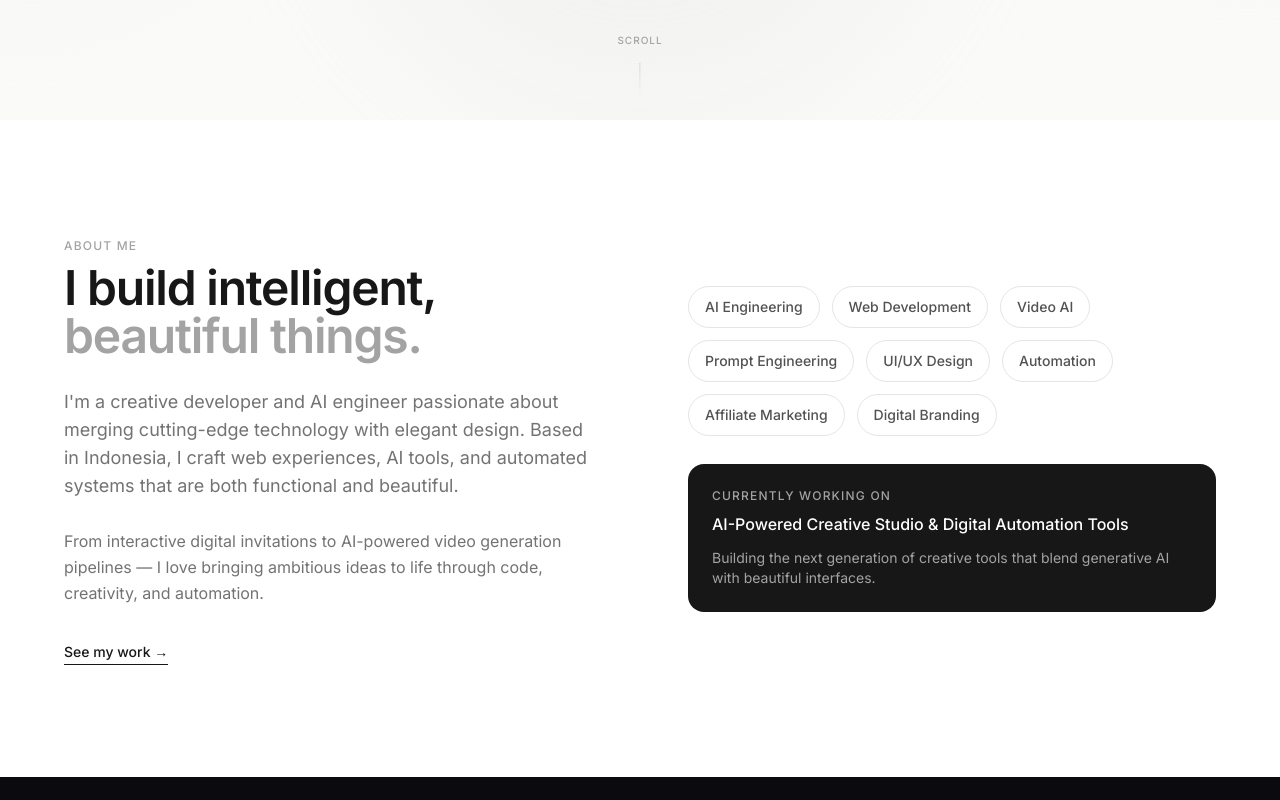
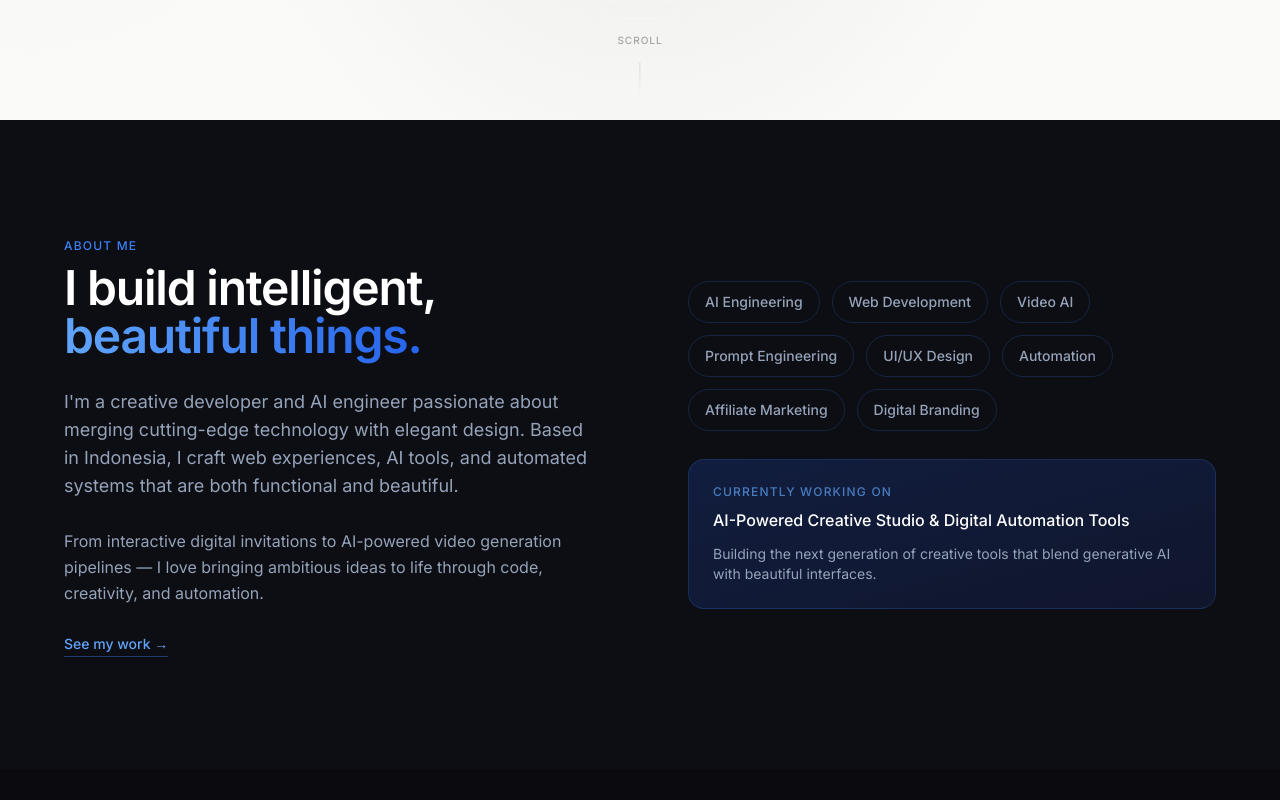
Before and after one commit to minanulaziz260/porto, a Next.js app: page / in a window 1280 px wide. Shown: the part 680-1480 px from the top of the page. Built offline with nearby package versions, Linux system fonts and the light colour scheme.

Commit message:
Update About.tsx

```diff
--- a/components/About.tsx
+++ b/components/About.tsx
@@ -24,7 +24,7 @@ const fadeInUp = {
 
 export default function About() {
   return (
-    <section id="about" className="py-28 px-6 bg-white">
+    <section id="about" className="py-28 px-6 bg-[#0d0d14]">
       <div className="max-w-6xl mx-auto">
         <div className="grid md:grid-cols-2 gap-16 lg:gap-24 items-center">
           {/* Left: Text */}
@@ -36,40 +36,40 @@ export default function About() {
             className="space-y-7"
           >
             <div className="space-y-2">
-              <span className="text-xs font-medium tracking-widest text-neutral-400 uppercase">
+              <span className="text-xs font-medium tracking-widest text-blue-500 uppercase">
                 About Me
               </span>
-              <h2 className="text-3xl md:text-4xl lg:text-5xl font-semibold text-neutral-900 tracking-tight leading-tight">
+              <h2 className="text-3xl md:text-4xl lg:text-5xl font-semibold text-white tracking-tight leading-tight">
                 I build intelligent,
                 <br />
-                <span className="text-neutral-400">beautiful things.</span>
+                <span className="text-transparent bg-clip-text bg-gradient-to-r from-blue-400 to-blue-600">
+                  beautiful things.
+                </span>
               </h2>
             </div>
 
-            <p className="text-neutral-500 leading-relaxed text-base md:text-lg">
+            <p className="text-slate-400 leading-relaxed text-base md:text-lg">
               I&apos;m a creative developer and AI engineer passionate about
               merging cutting-edge technology with elegant design. Based in
               Indonesia, I craft web experiences, AI tools, and automated
               systems that are both functional and beautiful.
             </p>
 
-            <p className="text-neutral-500 leading-relaxed">
+            <p className="text-slate-400 leading-relaxed">
               From interactive digital invitations to AI-powered video
               generation pipelines — I love bringing ambitious ideas to life
               through code, creativity, and automation.
             </p>
 
-            <div className="flex flex-wrap gap-3 pt-2">
-              <a
-                href="#projects"
-                className="inline-flex items-center gap-1.5 text-sm font-medium text-neutral-900 border-b border-neutral-900 hover:border-neutral-400 hover:text-neutral-500 transition-all duration-200 pb-0.5"
-              >
-                See my work →
-              </a>
-            </div>
+            <a
+              href="#projects"
+              className="inline-flex items-center gap-1.5 text-sm font-medium text-blue-400 hover:text-blue-300 transition-colors border-b border-blue-500/40 hover:border-blue-400 pb-0.5"
+            >
+              See my work →
+            </a>
           </motion.div>
 
-          {/* Right: Skill Tags */}
+          {/* Right: Skills */}
           <motion.div
             initial="hidden"
             whileInView="visible"
@@ -91,24 +91,24 @@ export default function About() {
                     transition: { duration: 0.4, ease: 'easeOut' },
                   },
                 }}
-                className="px-4 py-2.5 border border-neutral-200 rounded-full text-sm text-neutral-600 font-medium hover:border-neutral-900 hover:text-neutral-900 hover:bg-neutral-50 transition-all duration-200 cursor-default"
+                className="px-4 py-2.5 border border-blue-500/20 rounded-full text-sm text-slate-400 font-medium hover:border-blue-400 hover:text-blue-300 hover:bg-blue-500/10 transition-all duration-200 cursor-default"
               >
                 {skill}
               </motion.span>
             ))}
 
-            {/* Large decorative card */}
+            {/* Feature card */}
             <motion.div
               variants={fadeInUp}
-              className="w-full mt-4 p-6 rounded-2xl bg-neutral-900 text-white"
+              className="w-full mt-4 p-6 rounded-2xl bg-gradient-to-br from-blue-600/20 to-blue-900/20 border border-blue-500/20"
             >
-              <div className="text-xs font-medium text-neutral-400 tracking-widest uppercase mb-2">
+              <div className="text-xs font-medium text-blue-400/70 tracking-widest uppercase mb-2">
                 Currently Working On
               </div>
-              <div className="text-base font-medium">
+              <div className="text-base font-medium text-white">
                 AI-Powered Creative Studio &amp; Digital Automation Tools
               </div>
-              <div className="mt-3 text-sm text-neutral-400">
+              <div className="mt-3 text-sm text-slate-400">
                 Building the next generation of creative tools that blend
                 generative AI with beautiful interfaces.
               </div>
```
